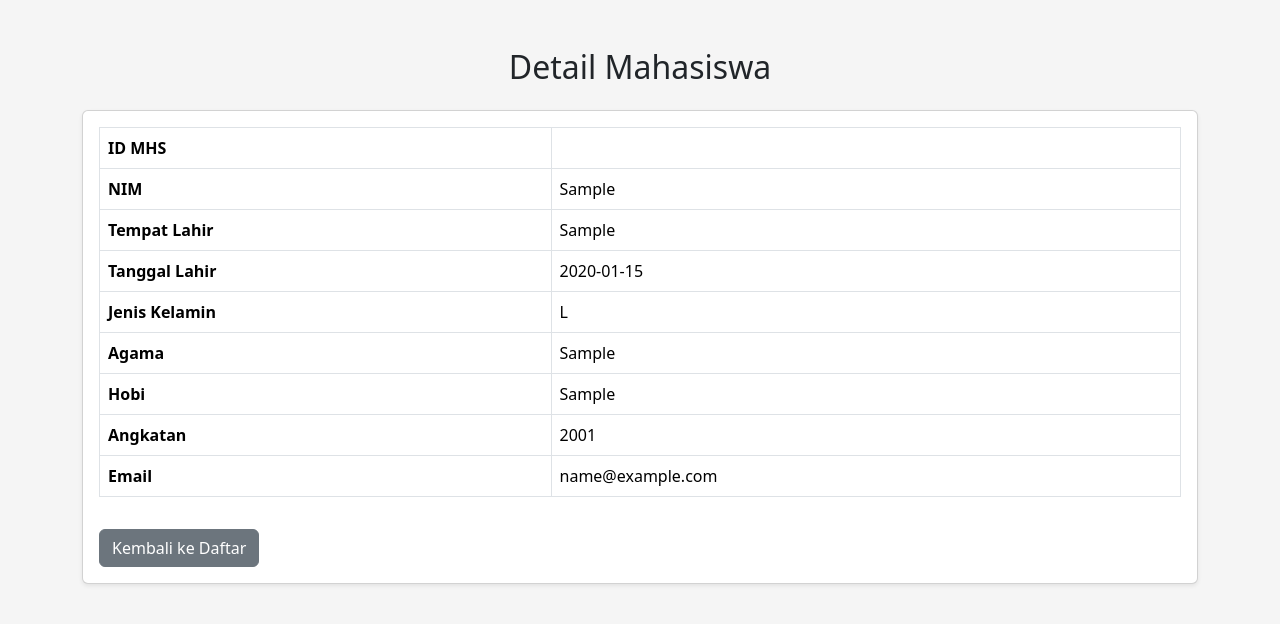
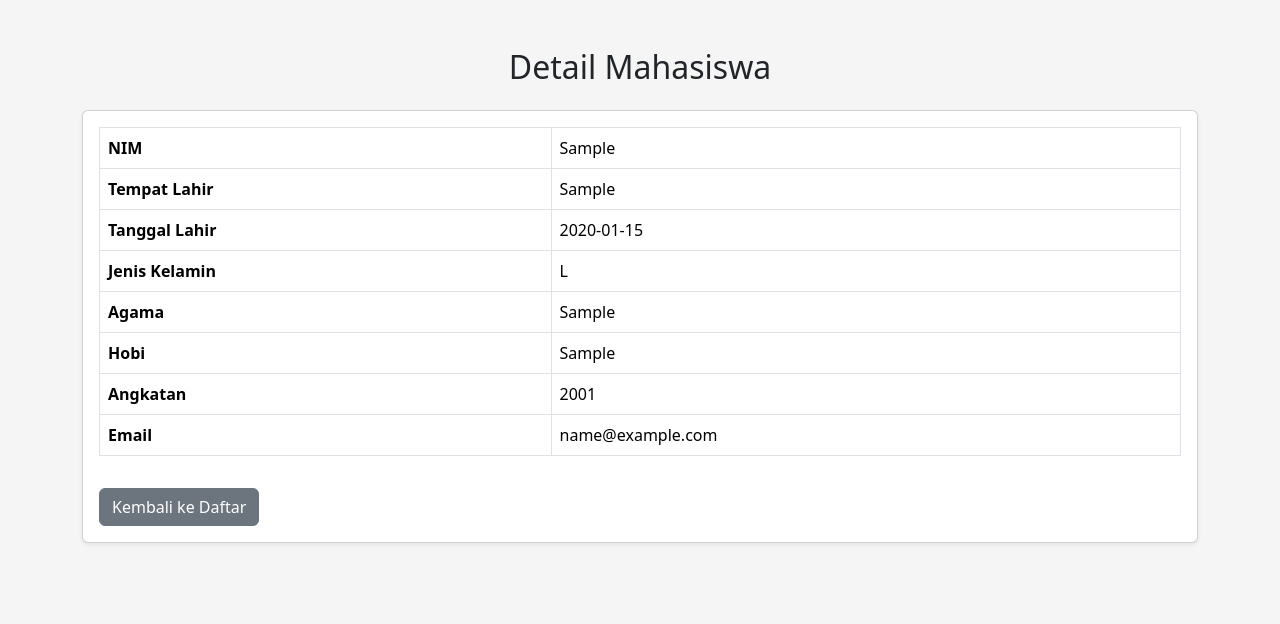
Before and after one commit to Ejaa0/skpiku, a Laravel app: page /mahasiswas/1 in a window 1280 px wide. Shown: the top 624 px of the page. Run offline with Laravel 12, Linux system fonts and the light colour scheme; tables that the repository leaves empty hold one stand-in row (values such as "Sample post").

Commit message:
change table

```diff
--- a/resources/views/mahasiswas/show.blade.php
+++ b/resources/views/mahasiswas/show.blade.php
@@ -14,10 +14,7 @@
     <div class="card shadow-sm">
         <div class="card-body">
             <table class="table table-bordered">
-                <tr>
-                    <th>ID MHS</th>
-                    <td>{{ $mahasiswa->id_mhs }}</td>
-                </tr>
+
                 <tr>
                     <th>NIM</th>
                     <td>{{ $mahasiswa->nim }}</td>
```
